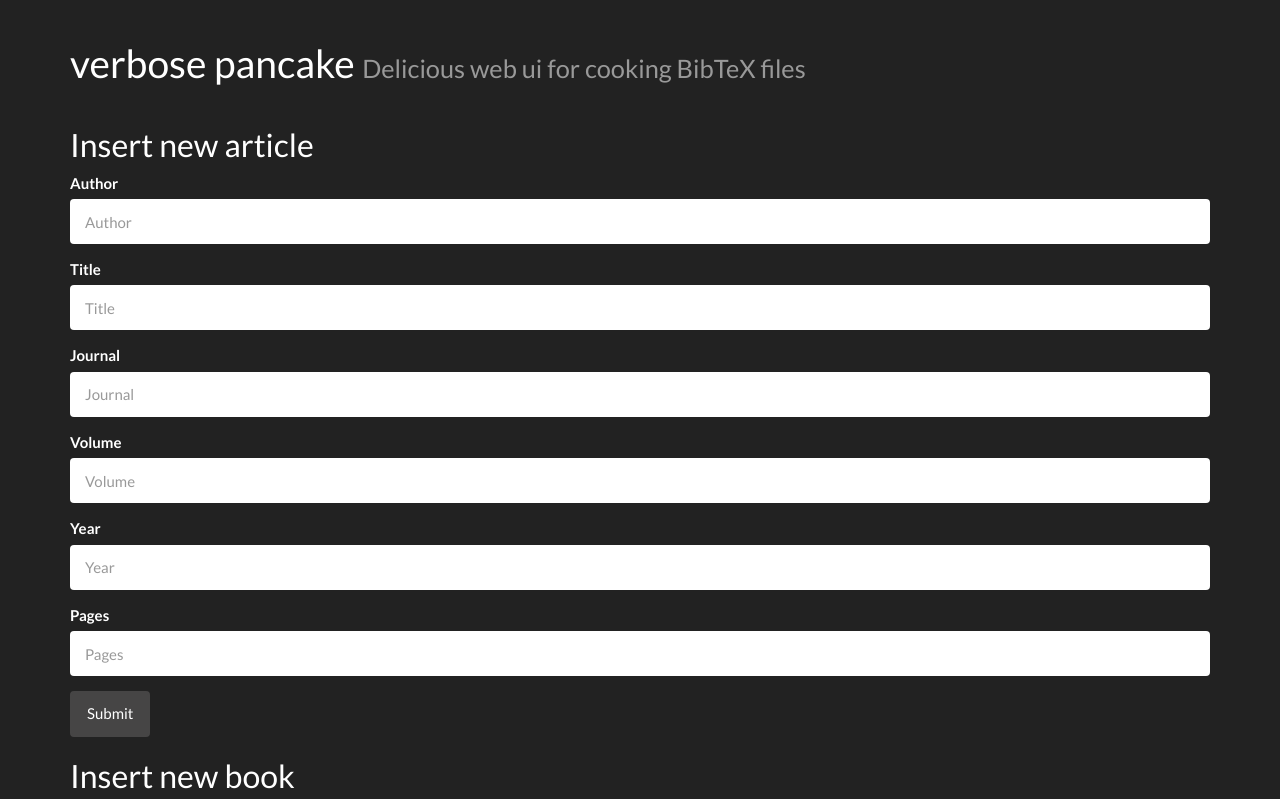
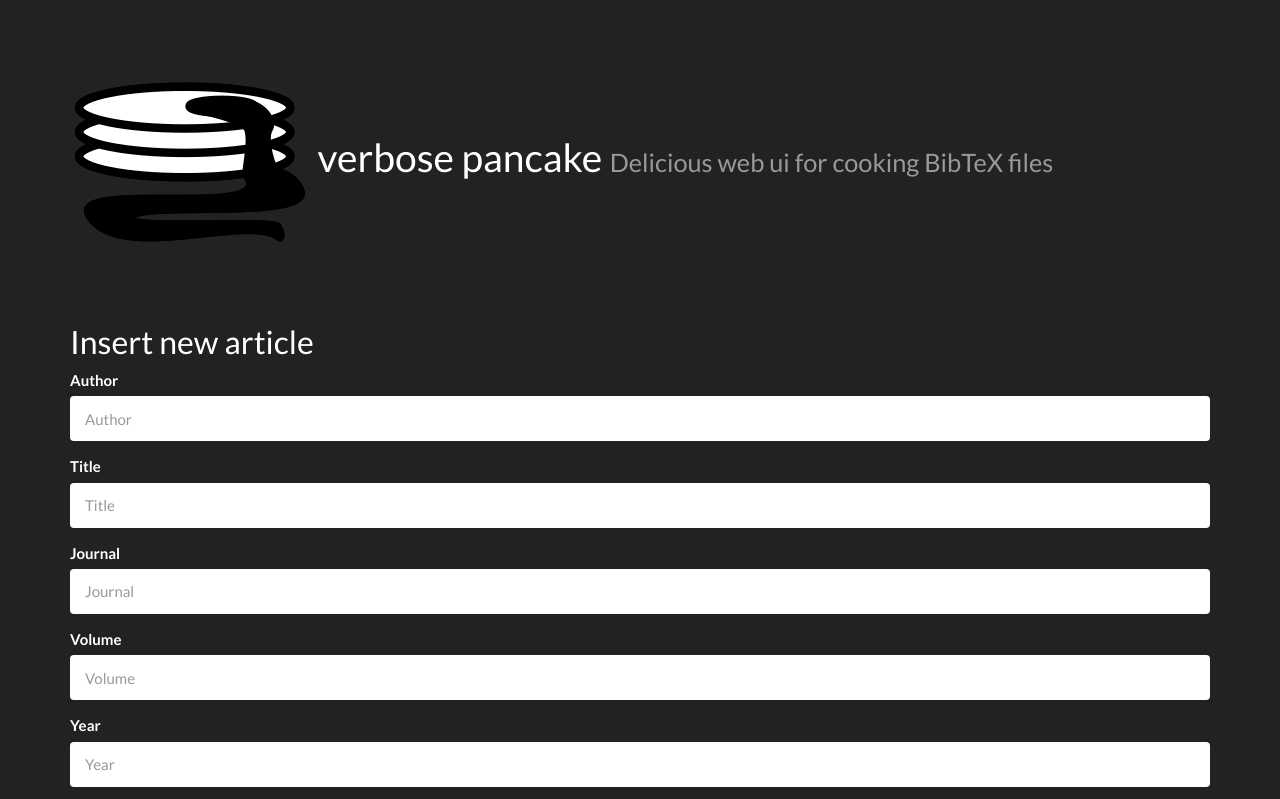
Before and after one commit to Walther/ohtu-miniproject, a website: page static/index.html in a window 1280 px wide. Shown: the top 799 px of the page. Drawn offline with nearby package versions, Linux system fonts and the light colour scheme; no server answers.

Commit message:
Add logo

```diff
--- a/static/index.html
+++ b/static/index.html
@@ -14,6 +14,7 @@
   <div class="container">
     <header class="page-header">
       <h1>
+        <img src="verbose-pancake.png" alt="" />
         verbose pancake
         <small>Delicious web ui for cooking BibTeX files</small>
       </h1>
```
Also changed, not shown: static/verbose-pancake.png (added), static/verbose-pancake.svg (added).
